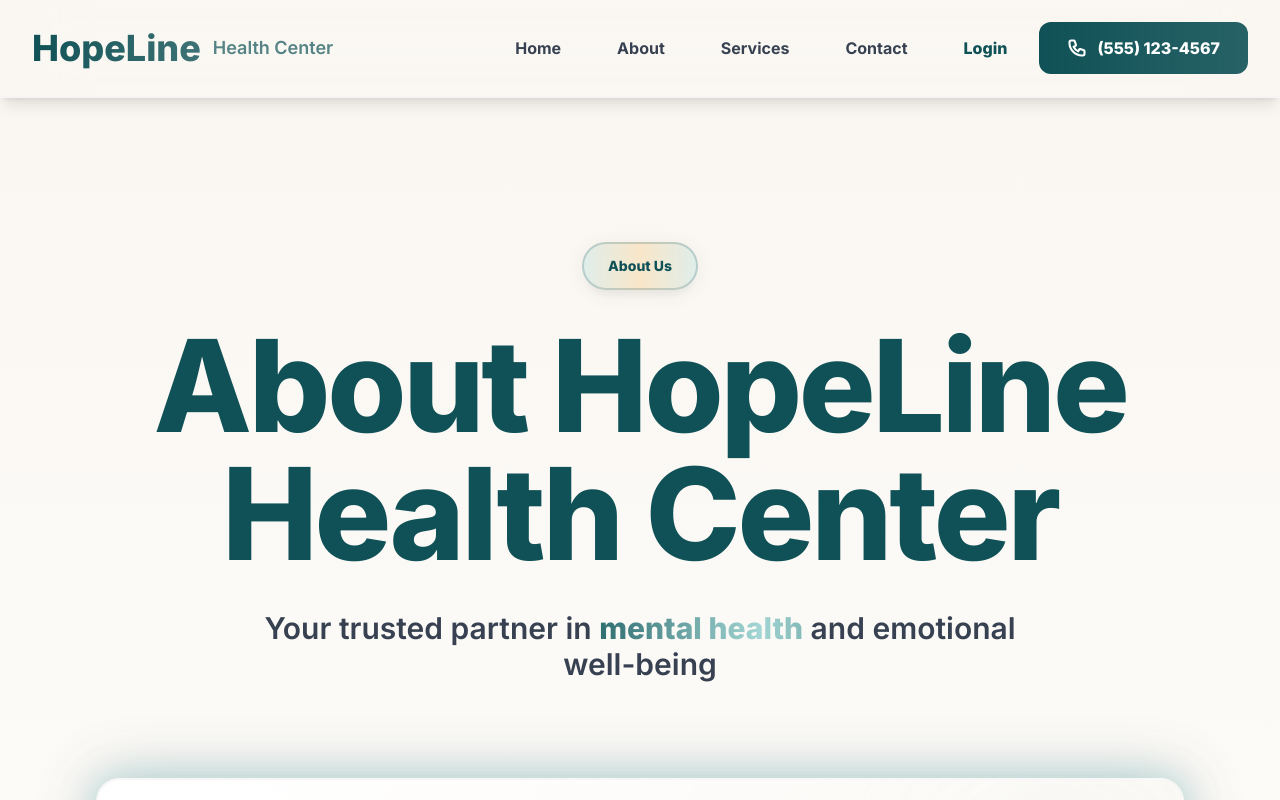
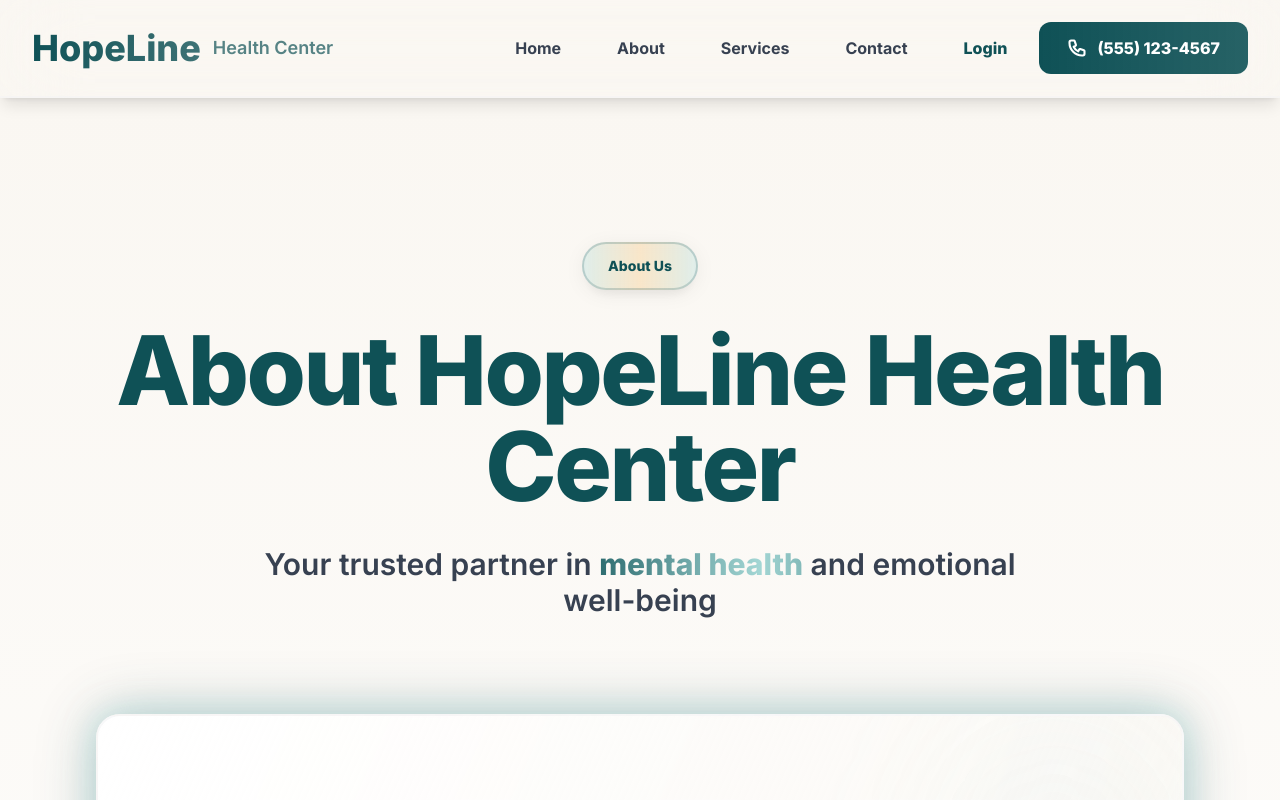
Before and after one commit to MulualemBerhanu/hopeline-health-center, a Next.js app: page /about in a window 1280 px wide. Shown: the top 800 px of the page. Built offline with nearby package versions, Linux system fonts and the light colour scheme; no server answers.

Commit message:
Reduce main title font sizes on About, Services, and Contact pages

```diff
--- a/app/about/page.tsx
+++ b/app/about/page.tsx
@@ -6,7 +6,7 @@ export default function About() {
           <span className="inline-block px-6 py-3 bg-gradient-to-r from-hopeline-sky/30 via-hopeline-gold/25 to-hopeline-sky/30 text-hopeline-teal font-extrabold rounded-full text-sm mb-8 border-2 border-hopeline-teal/20 shadow-medium backdrop-blur-sm">
             About Us
           </span>
-          <h1 className="text-6xl md:text-7xl lg:text-8xl xl:text-9xl font-extrabold text-hopeline-teal mb-8 leading-tight tracking-tight">
+          <h1 className="text-5xl md:text-6xl lg:text-7xl xl:text-8xl font-extrabold text-hopeline-teal mb-8 leading-tight tracking-tight">
             About HopeLine Health Center
           </h1>
           <p className="text-2xl md:text-3xl text-gray-700 max-w-3xl mx-auto font-semibold">
--- a/app/contact/page.tsx
+++ b/app/contact/page.tsx
@@ -8,7 +8,7 @@ export default function Contact() {
           <span className="inline-block px-6 py-3 bg-gradient-to-r from-hopeline-gold/30 via-hopeline-sky/25 to-hopeline-gold/30 text-hopeline-teal font-extrabold rounded-full text-sm mb-8 border-2 border-hopeline-teal/20 shadow-medium backdrop-blur-sm">
             Get in Touch
           </span>
-          <h1 className="text-6xl md:text-7xl lg:text-8xl xl:text-9xl font-extrabold text-hopeline-teal mb-8 leading-tight tracking-tight">
+          <h1 className="text-5xl md:text-6xl lg:text-7xl xl:text-8xl font-extrabold text-hopeline-teal mb-8 leading-tight tracking-tight">
             Contact Us
           </h1>
           <p className="text-xl md:text-2xl text-gray-700 max-w-2xl mx-auto leading-relaxed font-semibold">
--- a/app/services/page.tsx
+++ b/app/services/page.tsx
@@ -9,7 +9,7 @@ export default function Services() {
           <span className="inline-block px-6 py-3 bg-gradient-to-r from-hopeline-teal/20 via-hopeline-sky/15 to-hopeline-teal/20 text-hopeline-teal font-extrabold rounded-full text-sm mb-8 border-2 border-hopeline-teal/20 shadow-medium backdrop-blur-sm">
             Our Services
           </span>
-          <h1 className="text-6xl md:text-7xl lg:text-8xl xl:text-9xl font-extrabold text-hopeline-teal mb-8 leading-tight tracking-tight">
+          <h1 className="text-5xl md:text-6xl lg:text-7xl xl:text-8xl font-extrabold text-hopeline-teal mb-8 leading-tight tracking-tight">
             Comprehensive Therapy Services
           </h1>
           <p className="text-xl md:text-2xl text-gray-700 max-w-3xl mx-auto leading-relaxed font-semibold">
```
